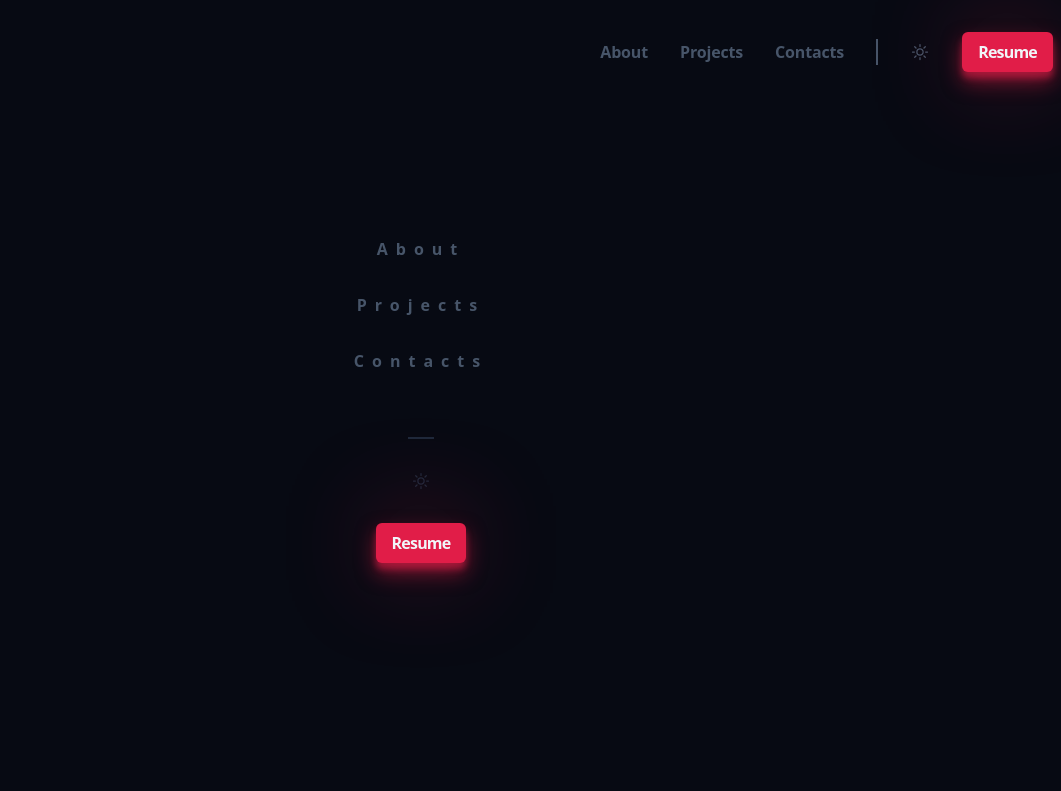
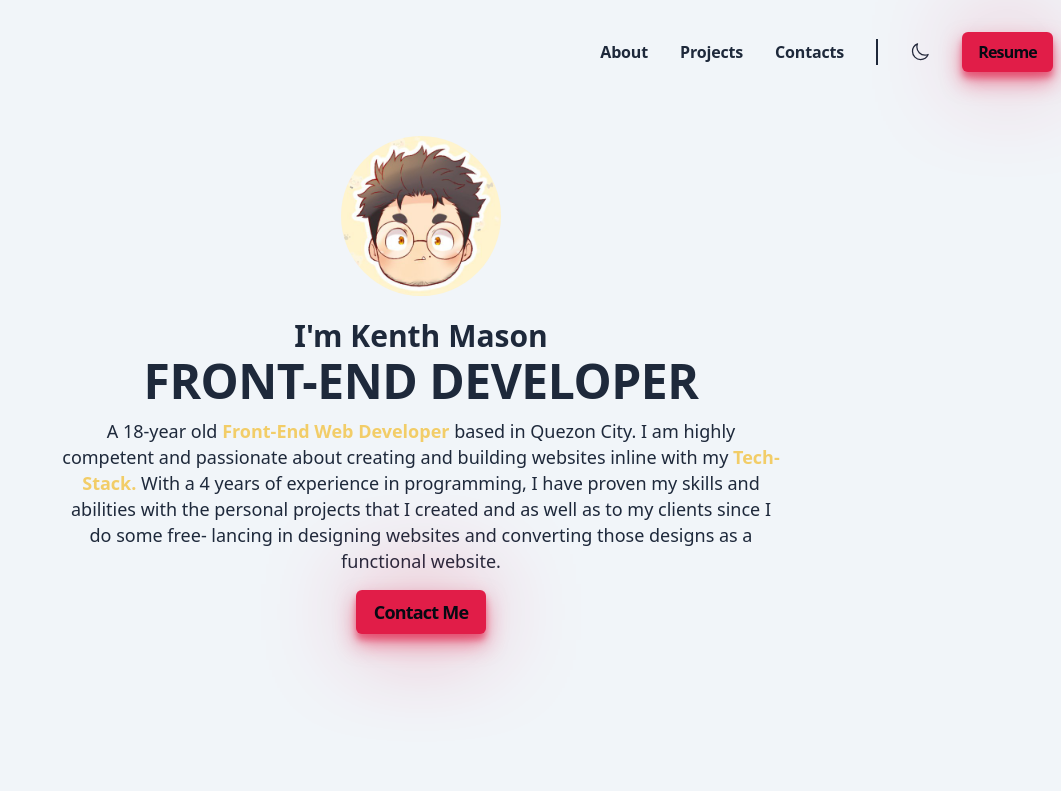
Before and after one commit to prince0010/Main-Portfolio, a website built with Vite: page index.html in a window 1280 px wide. Both pictures are taken after a click on the button 1139 px from the left and 52 px from the top of the page. Shown: the top 791 px of the page, without its empty margins (219-1280 px from the left). Built offline with nearby package versions, Linux system fonts and the light colour scheme; a web font is replaced by a local one.

Commit message:
Dark and Light Theme Done

```diff
--- a/index.html
+++ b/index.html
@@ -26,10 +26,16 @@
             </a>
           </li>
           <li class="header_lines"></li>
-          <li >
+          <li>
             <button id = "theme-toggle" class="header_li_dk">
               <svg xmlns="http://www.w3.org/2000/svg" fill="none" viewBox="0 0 24 24" stroke-width="1.5" stroke="currentColor">
                 <path stroke-linecap="round" stroke-linejoin="round" d="M12 3v2.25m6.364.386l-1.591 1.591M21 12h-2.25m-.386 6.364l-1.591-1.591M12 18.75V21m-4.773-4.227l-1.591 1.591M5.25 12H3m4.227-4.773L5.636 5.636M15.75 12a3.75 3.75 0 11-7.5 0 3.75 3.75 0 017.5 0z" />
+              </svg>
+            </button>
+            <!-- Moon Icon -->
+            <button id = "theme-toggle" class="header_li_dk_moon">
+              <svg xmlns="http://www.w3.org/2000/svg" fill="none" viewBox="0 0 24 24" stroke-width="1.5" stroke="currentColor">
+                <path stroke-linecap="round" stroke-linejoin="round" d="M21.752 15.002A9.718 9.718 0 0118 15.75c-5.385 0-9.75-4.365-9.75-9.75 0-1.33.266-2.597.748-3.752A9.753 9.753 0 003 11.25C3 16.635 7.365 21 12.75 21a9.753 9.753 0 009.002-5.998z" />
               </svg>
             </button>
           </li>
@@ -62,9 +68,19 @@
              <li class="mobile_nav-links-line" ></li>
             </li>
             <li>
-              <button id = "theme-toggle" class="mobile_nav-links-sun light-dark-mode">
+              <button id = "theme-toggle" class="mobile_nav-links-sun ">
                 <svg xmlns="http://www.w3.org/2000/svg" fill="none" viewBox="0 0 24 24" stroke-width="1.5" stroke="currentColor">
                   <path stroke-linecap="round" stroke-linejoin="round" d="M12 3v2.25m6.364.386l-1.591 1.591M21 12h-2.25m-.386 6.364l-1.591-1.591M12 18.75V21m-4.773-4.227l-1.591 1.591M5.25 12H3m4.227-4.773L5.636 5.636M15.75 12a3.75 3.75 0 11-7.5 0 3.75 3.75 0 017.5 0z" />
+                </svg>
+              </button>
+              <!-- Moon -->
+              <!-- Testing Some Theory, Changing Icons
+              if its darkmode it will change to moon and if its sun it iwll sun icon
+              moonIcon.style.display = 'flex' sunIcon.style.display = 'none';, if it's darkmode theme/clicked
+              sunIcon.style.display = 'flex',  moonIcon.style.display = 'none' if its clicked/ light Theme-->
+              <button id = "theme-toggle" class="mobile_nav-links-sun-moon">
+                <svg xmlns="http://www.w3.org/2000/svg" fill="none" viewBox="0 0 24 24" stroke-width="1.5" stroke="currentColor">
+                  <path stroke-linecap="round" stroke-linejoin="round" d="M21.752 15.002A9.718 9.718 0 0118 15.75c-5.385 0-9.75-4.365-9.75-9.75 0-1.33.266-2.597.748-3.752A9.753 9.753 0 003 11.25C3 16.635 7.365 21 12.75 21a9.753 9.753 0 009.002-5.998z" />
                 </svg>
               </button>
             </li>
--- a/src/Css/components/header.css
+++ b/src/Css/components/header.css
@@ -65,8 +65,16 @@
             height: var(--size-base);
             transition: color 0.5s;
         }
+        .header_li_dk_moon:hover,
         .header_li_dk:hover{
             color: var(--clr-orange);
+        }
+        .header_li_dk_moon{
+            display: none;
+            color: var(--clr-state600);
+            width: var(--size-base);
+            height: var(--size-base);
+            transition: color 0.5s;
         }
         .header_resume{
             font-size: var(--size-xs);
@@ -84,6 +92,7 @@ and then ang sun na icon kay ma size as extra large and then resume a tag ma ext
 .header_links{
     font-size: var(--size-sm);
 }
+.header_li_dk_moon,
 .header_li_dk{
     height: var(--size-xl);
     width: var(--size-xl);
--- a/src/Css/components/mobile_nav.css
+++ b/src/Css/components/mobile_nav.css
@@ -5,9 +5,10 @@
     width: 100%;
     height: 100%;
     z-index: 999;
-    display: flex;
+    display: none;
     justify-content: center;
     background-color: var(--clr-dark);
+    transition: background-color 0.4s;
     align-items: center;
     text-align: center;
 }
@@ -31,6 +32,7 @@
     transition: color 0.3s;
 
 }
+.mobile_nav-links-sun-moon:hover,
 .mobile_nav-links-sun:hover,
 .mobile_nav-links:hover{
     color: var(--clr-orange);
@@ -50,3 +52,11 @@
     color: var(--clr-state600);
     transition: color 0.3s;
 }
+
+.mobile_nav-links-sun-moon{
+    display: none;
+    width: var(--size-xl);
+    height: var(--size-xl);
+    color: var(--clr-state600);
+    transition: color 0.3s;
+}
--- a/src/Css/style.css
+++ b/src/Css/style.css
@@ -45,6 +45,7 @@ html{
 body{
     font-family: 'General Sans', sans-serif;
     background-color: var(--clr-dark);
+    transition: background-color 0.4s;
     color: var(--clr-light);
 }
 img,
--- a/src/Js/utils/theme.js
+++ b/src/Js/utils/theme.js
@@ -1,18 +1,40 @@
-export default ThemeMode = () => {
+const ThemeMode = () => {
     // im gonna use querySelectorAll since it has more than one element, class or ID in the HTML
     const darkalightTheme = document.querySelectorAll('#theme-toggle');
+    const mobile_sunIcon = document.querySelector('.mobile_nav-links-sun ');
+    const mobile_moonIcon = document.querySelector('.mobile_nav-links-sun-moon');
+    const header_sunIcon = document.querySelector('.header_li_dk');
+    const header_moonIcon = document.querySelector('.header_li_dk_moon');
 
+    let isThemeClicked = false;
 
+    // console.log(isThemeClicked);
     darkalightTheme.forEach(theme => {
         theme.addEventListener(('click'), () => {
+            isThemeClicked = !isThemeClicked;
+            // console.log(isThemeClicked);
             // when the user clicks the sun icon button this line ' document.body.classList.toggle('light-dark-mode');' will add a
             // class in the body element and the class it adds our light-dark-mode utility class, because we are using toggle method
             // it will create the class attribute of lightmode on our body element if it doesn't exist  already and if its already there exist
             // then it will remove it the light-dark-mode utility class which is from the .light-dark-mode in utils.css
+           if(isThemeClicked){
             document.body.classList.toggle('light-dark-mode');
-
+            mobile_sunIcon.style.display = 'none';
+            mobile_moonIcon.style.display = 'flex';
+            header_sunIcon.style.display = 'none';
+            header_moonIcon.style.display = 'block';
+           }
+           else{
+            document.body.classList.toggle('light-dark-mode');
+            mobile_sunIcon.style.display = 'flex';
+            mobile_moonIcon.style.display = 'none';
+            header_sunIcon.style.display = 'block';
+            header_moonIcon.style.display = 'none';
+           }
         });
 
     });
 
-}
+};
+
+export default ThemeMode;
```
Also changed, not shown: src/Js/utils/mobile-nav.js (line endings or trailing spaces).
